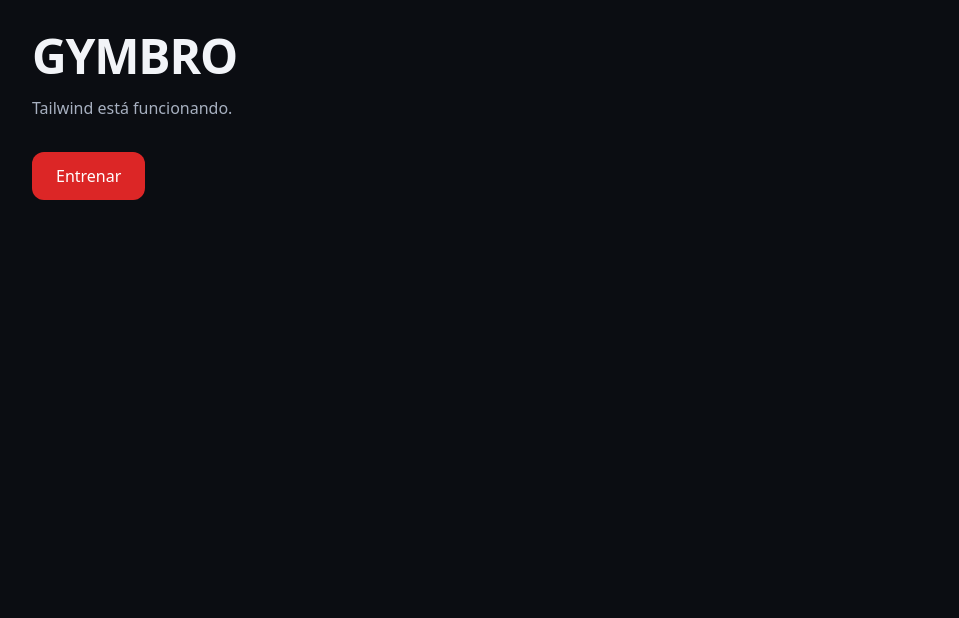
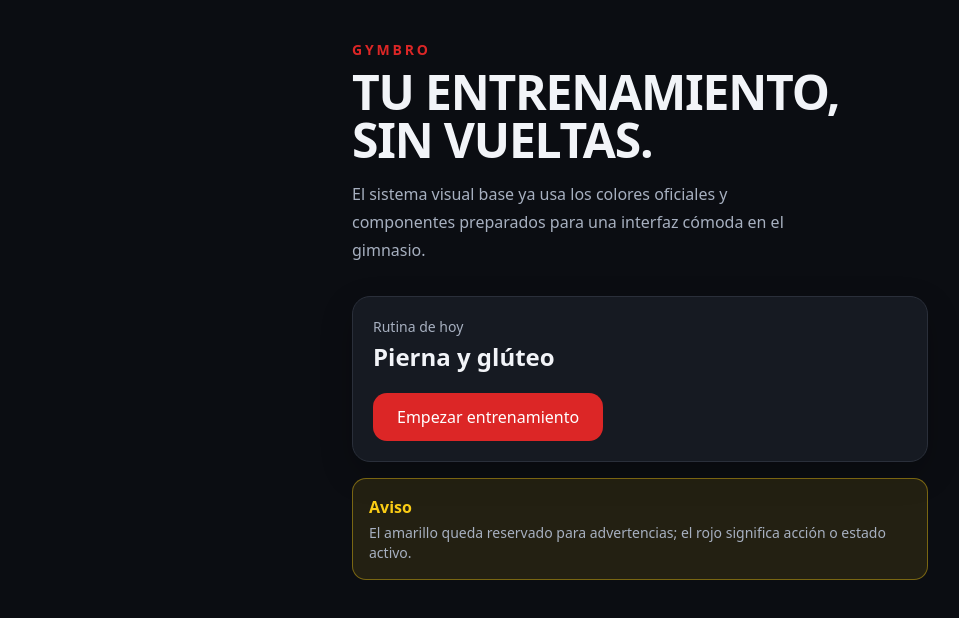
Before and after one commit to ilean01/gyymmm, a React (Vite) app: page / in a window 1280 px wide. Shown: the top 618 px of the page, without its empty margins (0-959 px from the left). Built offline with nearby package versions, Linux system fonts and the light colour scheme.

Commit message:
style: preview GymBro visual system

```diff
--- a/src/App.tsx
+++ b/src/App.tsx
@@ -1,20 +1,40 @@
 function App() {
   return (
-    <main className="min-h-screen bg-[#0B0D12] p-8 text-[#F2F4F8]">
-      <h1 className="text-5xl font-bold uppercase tracking-tight">
+    <main className="min-h-screen bg-gym-bg px-6 py-10 text-gym-text">
+      <section className="mx-auto max-w-xl">
+        <p className="text-sm font-semibold uppercase tracking-[0.2em] text-gym-accent">
           GymBro
+        </p>
+
+        <h1 className="mt-2 text-5xl font-black uppercase tracking-tight">
+          Tu entrenamiento, sin vueltas.
         </h1>
 
-      <p className="mt-4 text-[#A7B0C0]">
-        Tailwind está funcionando.
+        <p className="mt-4 max-w-md text-base leading-7 text-gym-muted">
+          El sistema visual base ya usa los colores oficiales y componentes
+          preparados para una interfaz cómoda en el gimnasio.
         </p>
+
+        <div className="mt-8 rounded-gym-lg border border-gym-border bg-gym-card p-5 shadow-gym">
+          <p className="text-sm text-gym-muted">Rutina de hoy</p>
+          <h2 className="mt-1 text-2xl font-bold">Pierna y glúteo</h2>
 
           <button
             type="button"
-        className="mt-8 min-h-11 rounded-xl bg-[#DC2626] px-6 py-3 font-bold text-white"
+            className="mt-5 min-h-11 rounded-gym bg-gym-accent px-6 py-3 font-bold text-white transition hover:brightness-110 active:scale-[0.98]"
           >
-        Entrenar
+            Empezar entrenamiento
           </button>
+        </div>
+
+        <div className="mt-4 rounded-gym border border-gym-warning/40 bg-gym-warning/10 p-4">
+          <p className="font-semibold text-gym-warning">Aviso</p>
+          <p className="mt-1 text-sm text-gym-muted">
+            El amarillo queda reservado para advertencias; el rojo significa
+            acción o estado activo.
+          </p>
+        </div>
+      </section>
     </main>
   )
 }
```
Lines whose indentation alone changed are shown as unchanged.
